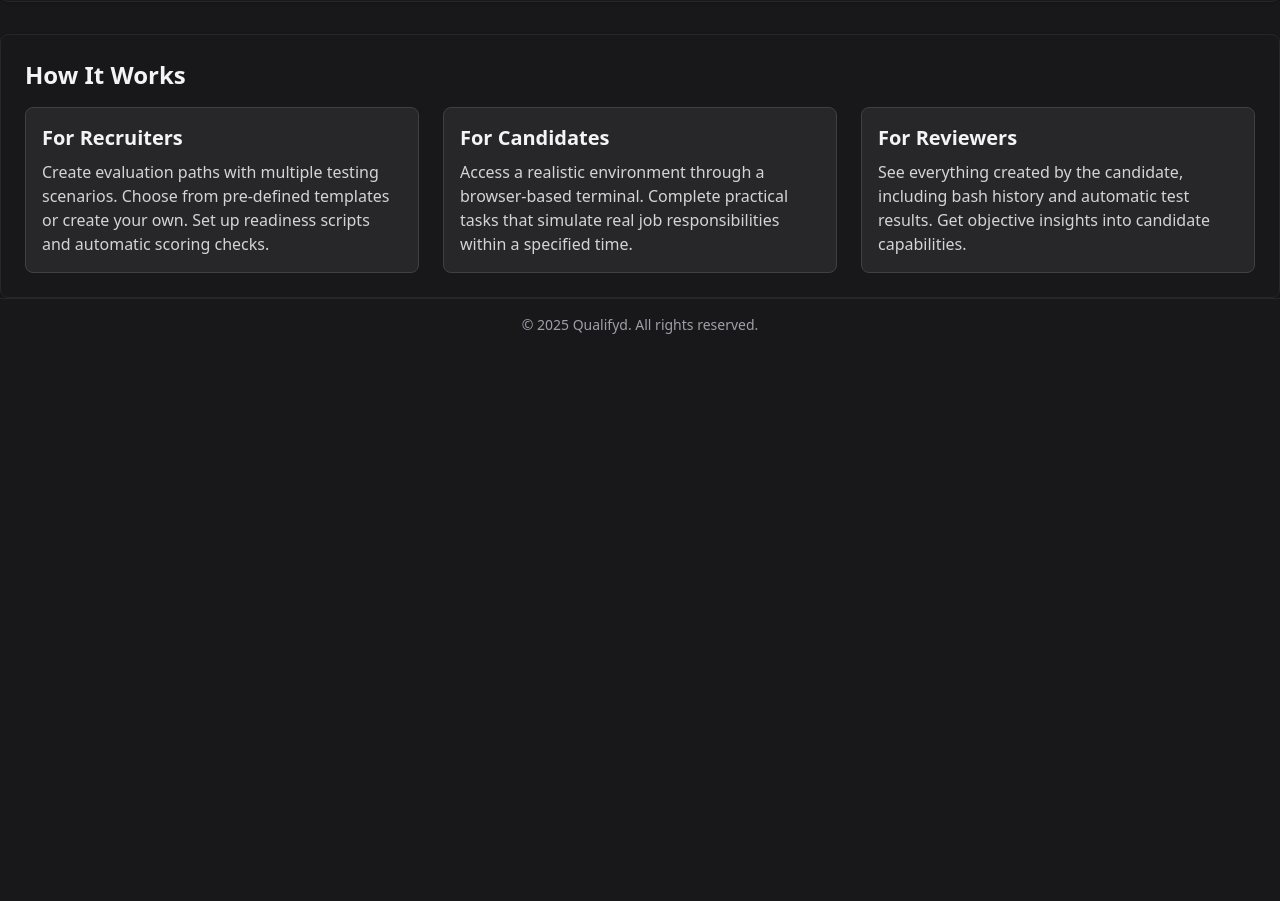
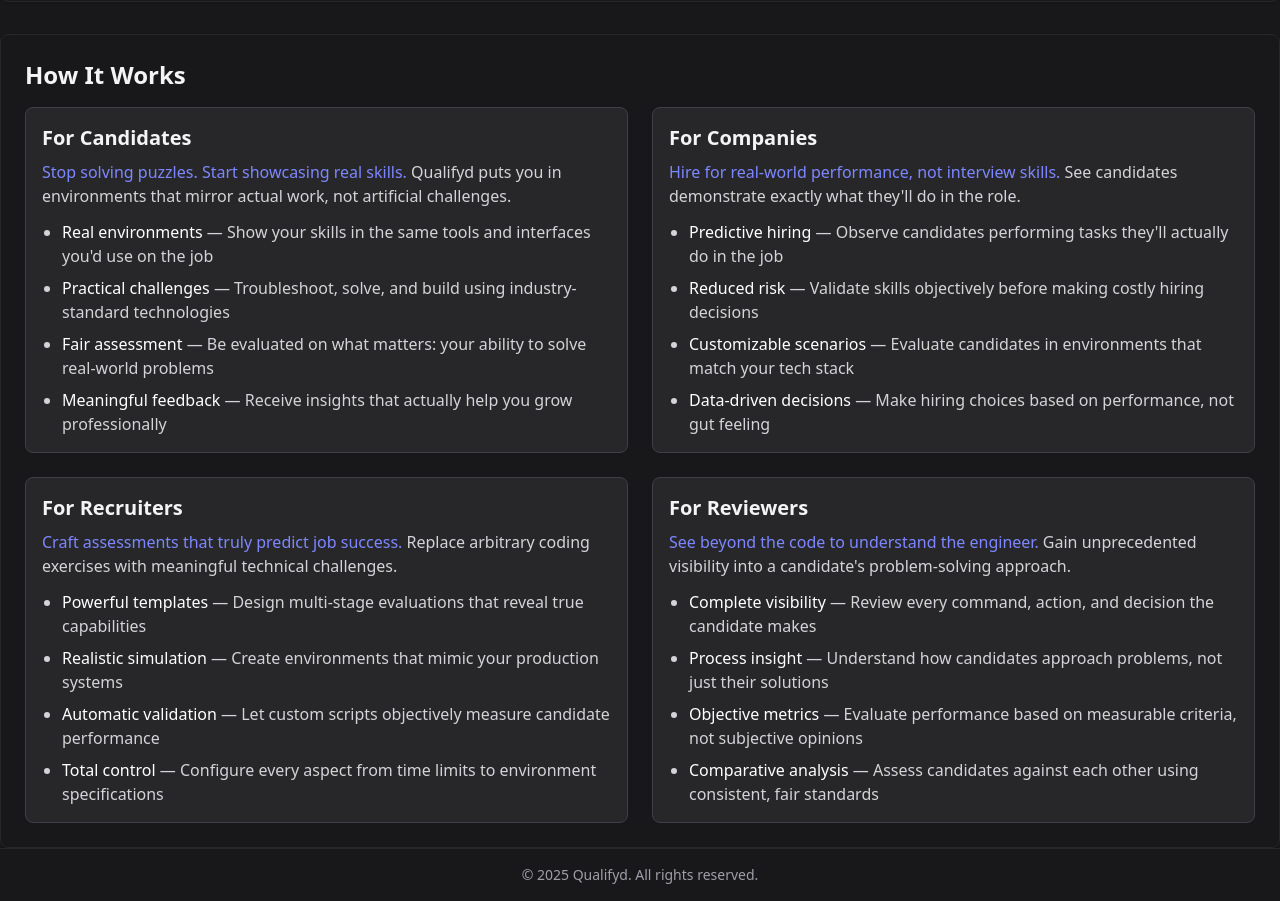
Before and after one commit to cstanislawski/qualifyd, a Next.js app in the folder frontend/: page / in a window 1280 px wide. Shown: the part 599-1500 px from the top of the page. Before the commit the page ends 950 px from the top, so only its background shows below. Built offline with nearby package versions, Linux system fonts and the light colour scheme.

Commit message:
feat: enhance candidate and recruiter sections with detailed descriptions and benefits

```diff
--- a/frontend/src/app/page.tsx
+++ b/frontend/src/app/page.tsx
@@ -54,26 +54,57 @@ export default function Home() {
             How It Works
           </h2>
 
-          <div className="grid md:grid-cols-3 gap-6">
+          <div className="grid md:grid-cols-2 gap-6">
             <div className="p-4 border border-zinc-700 rounded-lg bg-zinc-800">
-              <div className="text-xl font-semibold mb-2 text-zinc-100">For Recruiters</div>
-              <p className="text-zinc-300">
-                Create evaluation paths with multiple testing scenarios. Choose from pre-defined templates or create your own. Set up readiness scripts and automatic scoring checks.
+              <div className="text-xl font-semibold mb-2 text-zinc-100">For Candidates</div>
+              <p className="text-zinc-300 mb-3">
+                <span className="text-indigo-400 font-medium">Stop solving puzzles. Start showcasing real skills.</span> Qualifyd puts you in environments that mirror actual work, not artificial challenges.
               </p>
+              <ul className="list-disc pl-5 text-zinc-300 space-y-2">
+                <li><span className="text-white font-medium">Real environments</span> — Show your skills in the same tools and interfaces you&apos;d use on the job</li>
+                <li><span className="text-white font-medium">Practical challenges</span> — Troubleshoot, solve, and build using industry-standard technologies</li>
+                <li><span className="text-white font-medium">Fair assessment</span> — Be evaluated on what matters: your ability to solve real-world problems</li>
+                <li><span className="text-white font-medium">Meaningful feedback</span> — Receive insights that actually help you grow professionally</li>
+              </ul>
             </div>
 
             <div className="p-4 border border-zinc-700 rounded-lg bg-zinc-800">
-              <div className="text-xl font-semibold mb-2 text-zinc-100">For Candidates</div>
-              <p className="text-zinc-300">
-                Access a realistic environment through a browser-based terminal. Complete practical tasks that simulate real job responsibilities within a specified time.
+              <div className="text-xl font-semibold mb-2 text-zinc-100">For Companies</div>
+              <p className="text-zinc-300 mb-3">
+                <span className="text-indigo-400 font-medium">Hire for real-world performance, not interview skills.</span> See candidates demonstrate exactly what they&apos;ll do in the role.
               </p>
+              <ul className="list-disc pl-5 text-zinc-300 space-y-2">
+                <li><span className="text-white font-medium">Predictive hiring</span> — Observe candidates performing tasks they&apos;ll actually do in the job</li>
+                <li><span className="text-white font-medium">Reduced risk</span> — Validate skills objectively before making costly hiring decisions</li>
+                <li><span className="text-white font-medium">Customizable scenarios</span> — Evaluate candidates in environments that match your tech stack</li>
+                <li><span className="text-white font-medium">Data-driven decisions</span> — Make hiring choices based on performance, not gut feeling</li>
+              </ul>
+            </div>
+
+            <div className="p-4 border border-zinc-700 rounded-lg bg-zinc-800">
+              <div className="text-xl font-semibold mb-2 text-zinc-100">For Recruiters</div>
+              <p className="text-zinc-300 mb-3">
+                <span className="text-indigo-400 font-medium">Craft assessments that truly predict job success.</span> Replace arbitrary coding exercises with meaningful technical challenges.
+              </p>
+              <ul className="list-disc pl-5 text-zinc-300 space-y-2">
+                <li><span className="text-white font-medium">Powerful templates</span> — Design multi-stage evaluations that reveal true capabilities</li>
+                <li><span className="text-white font-medium">Realistic simulation</span> — Create environments that mimic your production systems</li>
+                <li><span className="text-white font-medium">Automatic validation</span> — Let custom scripts objectively measure candidate performance</li>
+                <li><span className="text-white font-medium">Total control</span> — Configure every aspect from time limits to environment specifications</li>
+              </ul>
             </div>
 
             <div className="p-4 border border-zinc-700 rounded-lg bg-zinc-800">
               <div className="text-xl font-semibold mb-2 text-zinc-100">For Reviewers</div>
-              <p className="text-zinc-300">
-                See everything created by the candidate, including bash history and automatic test results. Get objective insights into candidate capabilities.
+              <p className="text-zinc-300 mb-3">
+                <span className="text-indigo-400 font-medium">See beyond the code to understand the engineer.</span> Gain unprecedented visibility into a candidate&apos;s problem-solving approach.
               </p>
+              <ul className="list-disc pl-5 text-zinc-300 space-y-2">
+                <li><span className="text-white font-medium">Complete visibility</span> — Review every command, action, and decision the candidate makes</li>
+                <li><span className="text-white font-medium">Process insight</span> — Understand how candidates approach problems, not just their solutions</li>
+                <li><span className="text-white font-medium">Objective metrics</span> — Evaluate performance based on measurable criteria, not subjective opinions</li>
+                <li><span className="text-white font-medium">Comparative analysis</span> — Assess candidates against each other using consistent, fair standards</li>
+              </ul>
             </div>
           </div>
         </div>
```
